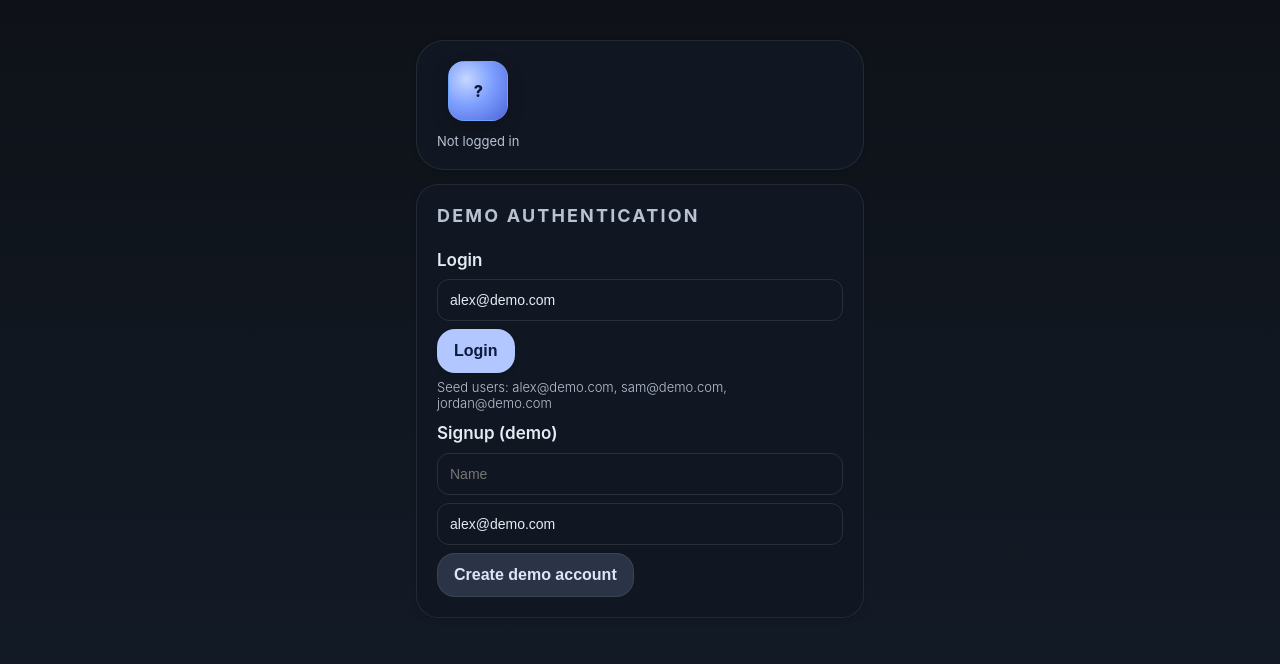
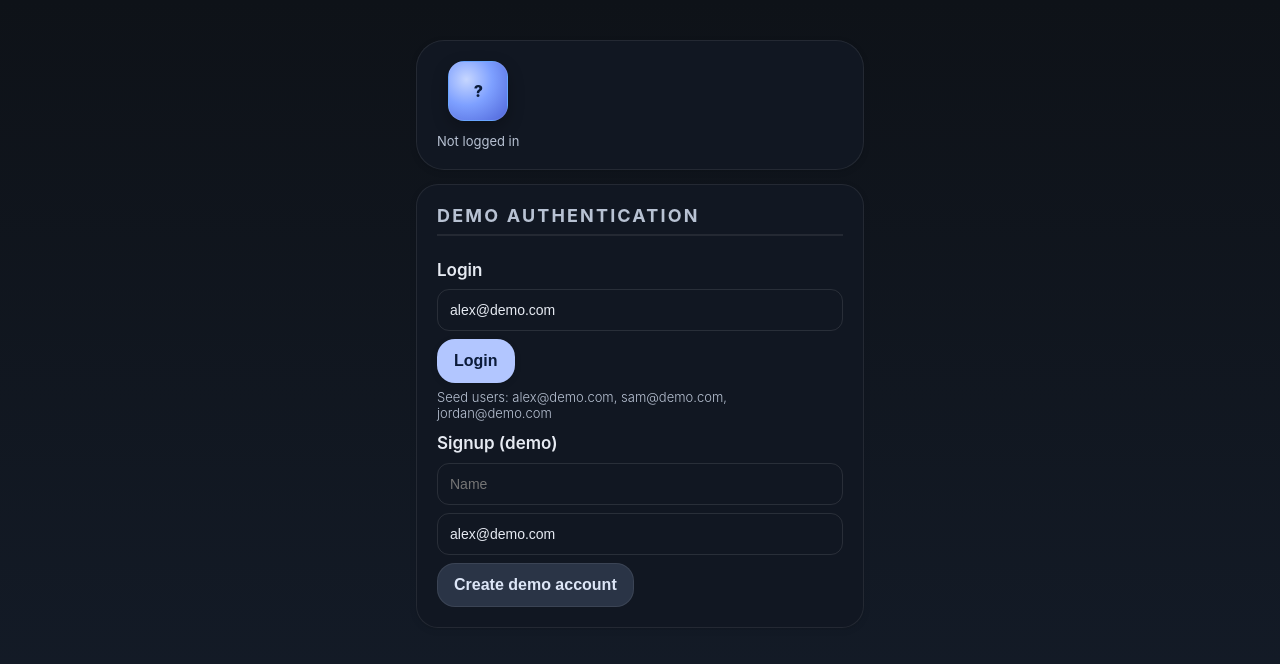
Before and after one commit to minthaik/Flat-Mate, a React (Vite) app: page / in a window 1280 px wide. Shown: the top 664 px of the page. Built offline with nearby package versions, Linux system fonts and the light colour scheme.

Commit message:
Add divider under panel titles

```diff
--- a/src/styles.css
+++ b/src/styles.css
@@ -281,6 +281,8 @@ a { color: inherit; text-decoration: none; }
   font-weight: 700;
   color: var(--md-text-secondary);
   margin-bottom: var(--space-6);
+  padding-bottom: var(--space-2);
+  border-bottom: 2px solid var(--md-sys-color-outline);
   text-transform: uppercase;
   letter-spacing: 0.12em;
 }
```
